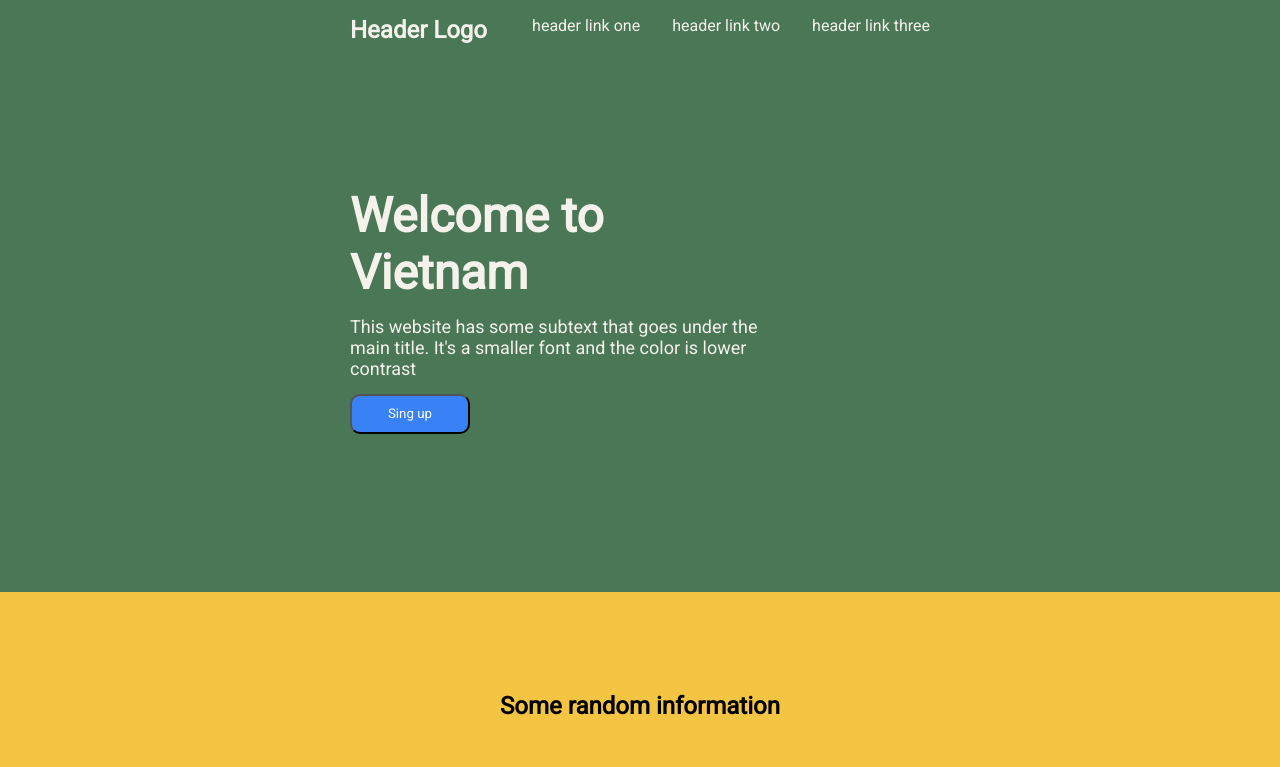
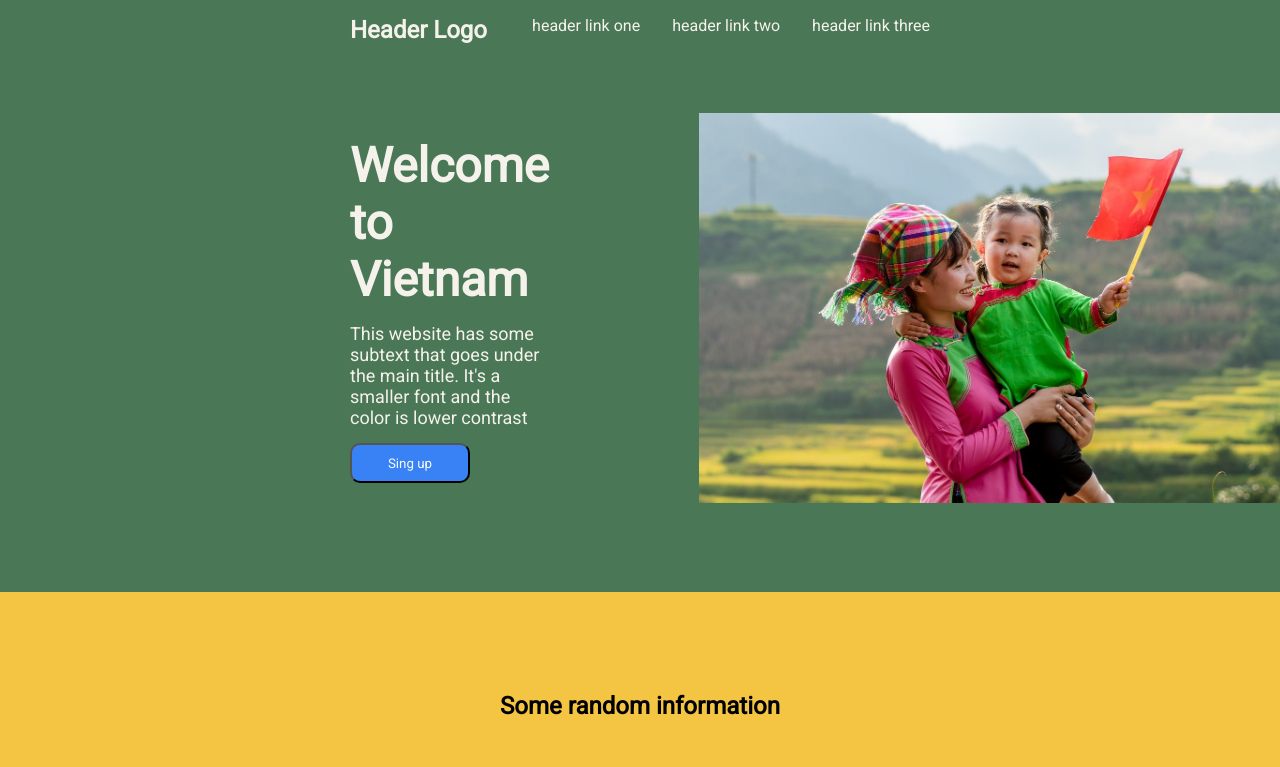
Before and after one commit to nuartxt/landing-page, a plain HTML site: page index.html in a window 1280 px wide. Shown: the top 767 px of the page. Drawn offline with Linux system fonts and the light colour scheme; the site is published under a folder, as on GitHub Pages, so addresses that start at the root find nothing.

Commit message:
fix bag.

```diff
--- a/index.html
+++ b/index.html
@@ -30,7 +30,7 @@
                 <button>Sing up</button>
             </div>
             <div class="img">
-                <img src="/img/viet.jpg" alt="">
+                <img src="img/viet.jpg" alt="">
             </div>
         </div>
     </div>
```
